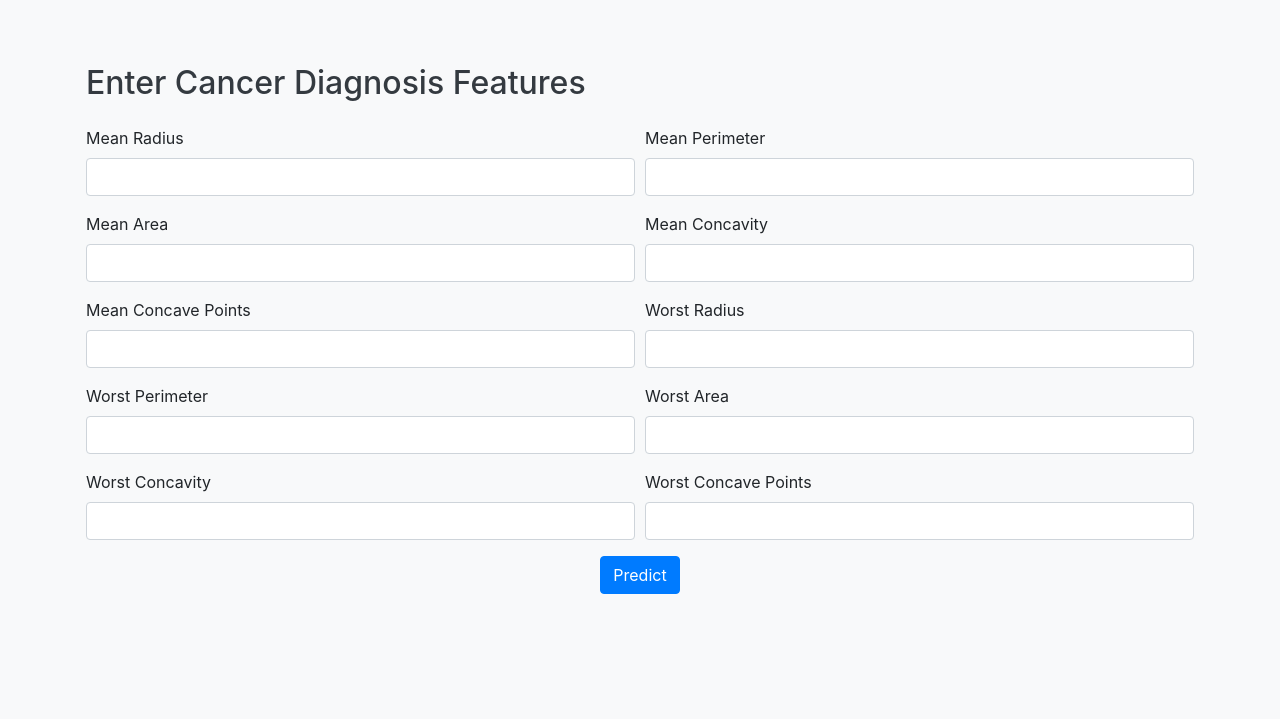
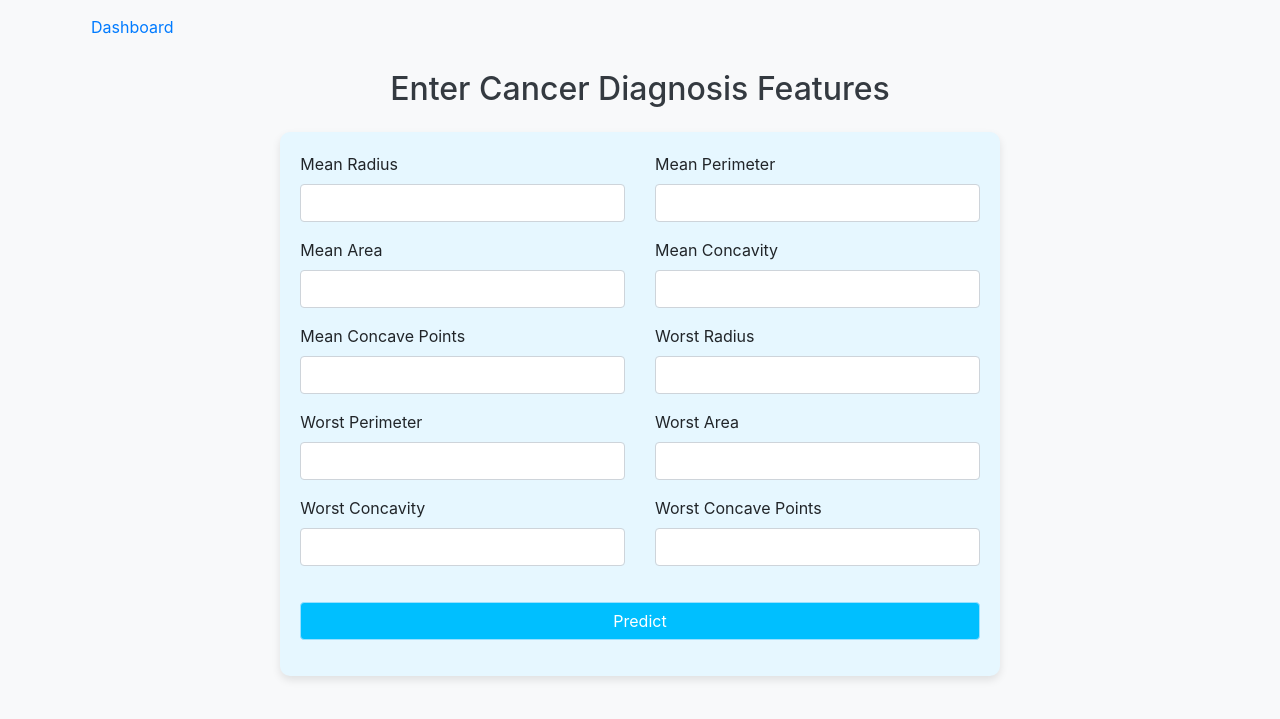
Before and after one commit to ToubaDerakhshande/MLOps_Nexus, a Flask app: page /input in a window 1280 px wide. Shown: the top 719 px of the page. Run offline with Flask 3, Linux system fonts and the light colour scheme; the visitor is signed in with stand-in values (Sample User, id 1); parts of the project's set-up code (start-up, migrations or seed data) failed here and were passed over; some libraries are stand-ins or nearby versions.

Commit message:
Habibi's style  modification

```diff
--- a/static/css/styles.css
+++ b/static/css/styles.css
@@ -59,3 +88,29 @@ h1, h2 {
 .table tbody td.text-success {
     color: green !important;
 }
+
+
+.center-container {
+        display: flex;
+        justify-content: center;
+        align-items: center;
+        flex-direction: column;
+        height: 100vh;
+    }
+
+.form-container {
+        background-color: #e6f7ff;
+        padding: 20px;
+        border-radius: 10px;
+        box-shadow: 0 4px 8px  rgba(0, 0, 0, 0.1);
+        width: 100%;
+        max-width: 800px;
+    }
+
+    .btn-primary {
+        display: block;
+        width: 100%;
+        margin-top: 20px;
+        background-color: #00BFFF;
+        border-color: #99e0ff;
+    }
--- a/templates/home.html
+++ b/templates/home.html
@@ -20,7 +20,7 @@ Home
             <h1 class="display-4">Smart Cancer Recognition Website</h1>
             <br>
             <div class="image-container text-center mb-4">
-                <img src="{{ url_for('static', filename='images/cancer_research.webp') }}" alt="Cancer Research" class="img-fluid" style="width: 500px; height: 400px;">
+                <img src="{{ url_for('static', filename='images/cancer_research.webp') }}" alt="Cancer Research" class="img-fluid" style="width: 400px; height: 300px;">
             </div>
             <div class="text-left mt-5">
                 <h2>How Our Smart Cancer Recognition Works?</h2>
--- a/templates/input.html
+++ b/templates/input.html
@@ -3,96 +3,110 @@
 {% block title %}Cancer Diagnosis Input{% endblock %}
 
 {% block content %}
-    <div class="container">
-        <h2 class="mt-5">Enter Cancer Diagnosis Features</h2>
-        <form method="POST" class="mt-4">
+
+<nav>
+    <a href="{{ url_for('dashboard') }}" class="btn btn-link">Dashboard</a>
+</nav>
+
+<div class="container-fluid">
+    <h2 class="text-center my-4">Enter Cancer Diagnosis Features</h2>
+
+    <div class="row justify-content-center">
+        <div class="col-lg-8 col-md-10 col-12">
+            <div class="form-container">
+                <form method="POST" action="{{ url_for('input_data') }}">
                     {{ form.hidden_tag() }}
                     {{ form.csrf_token }}
 
-            <div class="form-row">
-                <div class="form-group col-md-6">
-                    {{ form.mean_radius.label }} {{ form.mean_radius(class_="form-control") }}
+                    <div class="row">
+                        <div class="col-md-6 col-12 mb-3">
+                            {{ form.mean_radius.label(class="form-label") }}
+                            {{ form.mean_radius(class="form-control", size=20) }}
                             {% if form.mean_radius.errors %}
-                        <span style="color: red;">{{ form.mean_radius.errors[0] }}</span>
+                                <div class="text-danger">{{ form.mean_radius.errors[0] }}</div>
                             {% endif %}
                         </div>
 
-                <div class="form-group col-md-6">
-                    {{ form.mean_perimeter.label }} {{ form.mean_perimeter(class_="form-control") }}
+                        <div class="col-md-6 col-12 mb-3">
+                            {{ form.mean_perimeter.label(class="form-label") }}
+                            {{ form.mean_perimeter(class="form-control", size=20) }}
                             {% if form.mean_perimeter.errors %}
-                        <span style="color: red;">{{ form.mean_perimeter.errors[0] }}</span>
+                                <div class="text-danger">{{ form.mean_perimeter.errors[0] }}</div>
                             {% endif %}
+                        </div>
+
+                        <div class="col-md-6 col-12 mb-3">
+                            {{ form.mean_area.label(class="form-label") }}
+                            {{ form.mean_area(class="form-control", size=20) }}
+                            {% if form.mean_area.errors %}
+                                <div class="text-danger">{{ form.mean_area.errors[0] }}</div>
+                            {% endif %}
+                        </div>
+
+                        <div class="col-md-6 col-12 mb-3">
+                            {{ form.mean_concavity.label(class="form-label") }}
+                            {{ form.mean_concavity(class="form-control", size=20) }}
+                            {% if form.mean_concavity.errors %}
+                                <div class="text-danger">{{ form.mean_concavity.errors[0] }}</div>
+                            {% endif %}
+                        </div>
+
+                        <div class="col-md-6 col-12 mb-3">
+                            {{ form.mean_concave_points.label(class="form-label") }}
+                            {{ form.mean_concave_points(class="form-control", size=20) }}
+                            {% if form.mean_concave_points.errors %}
+                                <div class="text-danger">{{ form.mean_concave_points.errors[0] }}</div>
+                            {% endif %}
+                        </div>
+
+                        <div class="col-md-6 col-12 mb-3">
+                            {{ form.worst_radius.label(class="form-label") }}
+                            {{ form.worst_radius(class="form-control", size=20) }}
+                            {% if form.worst_radius.errors %}
+                                <div class="text-danger">{{ form.worst_radius.errors[0] }}</div>
+                            {% endif %}
+                        </div>
+
+                        <div class="col-md-6 col-12 mb-3">
+                            {{ form.worst_perimeter.label(class="form-label") }}
+                            {{ form.worst_perimeter(class="form-control", size=20) }}
+                            {% if form.worst_perimeter.errors %}
+                                <div class="text-danger">{{ form.worst_perimeter.errors[0] }}</div>
+                            {% endif %}
+                        </div>
+
+                        <div class="col-md-6 col-12 mb-3">
+                            {{ form.worst_area.label(class="form-label") }}
+                            {{ form.worst_area(class="form-control", size=20) }}
+                            {% if form.worst_area.errors %}
+                                <div class="text-danger">{{ form.worst_area.errors[0] }}</div>
+                            {% endif %}
+                        </div>
+
+                        <div class="col-md-6 col-12 mb-3">
+                            {{ form.worst_concavity.label(class="form-label") }}
+                            {{ form.worst_concavity(class="form-control", size=20) }}
+                            {% if form.worst_concavity.errors %}
+                                <div class="text-danger">{{ form.worst_concavity.errors[0] }}</div>
+                            {% endif %}
+                        </div>
+
+                        <div class="col-md-6 col-12 mb-3">
+                            {{ form.worst_concave_points.label(class="form-label") }}
+                            {{ form.worst_concave_points(class="form-control", size=20) }}
+                            {% if form.worst_concave_points.errors %}
+                                <div class="text-danger">{{ form.worst_concave_points.errors[0] }}</div>
+                            {% endif %}
+                        </div>
+
+                        <div class="col-12 mb-3">
+                            {{ form.submit(class="btn btn-primary btn-block") }}
+                        </div>
+                    </div>
+                </form>
+            </div>
+        </div>
     </div>
 </div>
 
-            <div class="form-row">
-                <div class="form-group col-md-6">
-                    {{ form.mean_area.label }} {{ form.mean_area(class_="form-control") }}
-                    {% if form.mean_area.errors %}
-                        <span style="color: red;">{{ form.mean_area.errors[0] }}</span>
-                    {% endif %}
-                </div>
-
-                <div class="form-group col-md-6">
-                    {{ form.mean_concavity.label }} {{ form.mean_concavity(class_="form-control") }}
-                    {% if form.mean_concavity.errors %}
-                        <span style="color: red;">{{ form.mean_concavity.errors[0] }}</span>
-                    {% endif %}
-                </div>
-            </div>
-
-            <div class="form-row">
-                <div class="form-group col-md-6">
-                    {{ form.mean_concave_points.label }} {{ form.mean_concave_points(class_="form-control") }}
-                    {% if form.mean_concave_points.errors %}
-                        <span style="color: red;">{{ form.mean_concave_points.errors[0] }}</span>
-                    {% endif %}
-                </div>
-
-                <div class="form-group col-md-6">
-                    {{ form.worst_radius.label }} {{ form.worst_radius(class_="form-control") }}
-                    {% if form.worst_radius.errors %}
-                        <span style="color: red;">{{ form.worst_radius.errors[0] }}</span>
-                    {% endif %}
-                </div>
-            </div>
-
-            <div class="form-row">
-                <div class="form-group col-md-6">
-                    {{ form.worst_perimeter.label }} {{ form.worst_perimeter(class_="form-control") }}
-                    {% if form.worst_perimeter.errors %}
-                        <span style="color: red;">{{ form.worst_perimeter.errors[0] }}</span>
-                    {% endif %}
-                </div>
-
-                <div class="form-group col-md-6">
-                    {{ form.worst_area.label }} {{ form.worst_area(class_="form-control") }}
-                    {% if form.worst_area.errors %}
-                        <span style="color: red;">{{ form.worst_area.errors[0] }}</span>
-                    {% endif %}
-                </div>
-            </div>
-
-            <div class="form-row">
-                <div class="form-group col-md-6">
-                    {{ form.worst_concavity.label }} {{ form.worst_concavity(class_="form-control") }}
-                    {% if form.worst_concavity.errors %}
-                        <span style="color: red;">{{ form.worst_concavity.errors[0] }}</span>
-                    {% endif %}
-                </div>
-
-                <div class="form-group col-md-6">
-                    {{ form.worst_concave_points.label }} {{ form.worst_concave_points(class_="form-control") }}
-                    {% if form.worst_concave_points.errors %}
-                        <span style="color: red;">{{ form.worst_concave_points.errors[0] }}</span>
-                    {% endif %}
-                </div>
-            </div>
-
-            <!-- Submit Button -->
-            <div class="form-group text-center">
-                {{ form.submit(class_="btn btn-primary") }}
-            </div>
-        </form>
-    </div>
 {% endblock %}
```
Also changed, not shown: other parts of static/css/styles.css (+32 -3 lines), templates/history.html (+5 -3 lines), instance/cancer_recognition.db (added), requirements.txt (line endings or trailing spaces), static/images/cancer_research.webp. Lines whose indentation alone changed are shown as unchanged.
